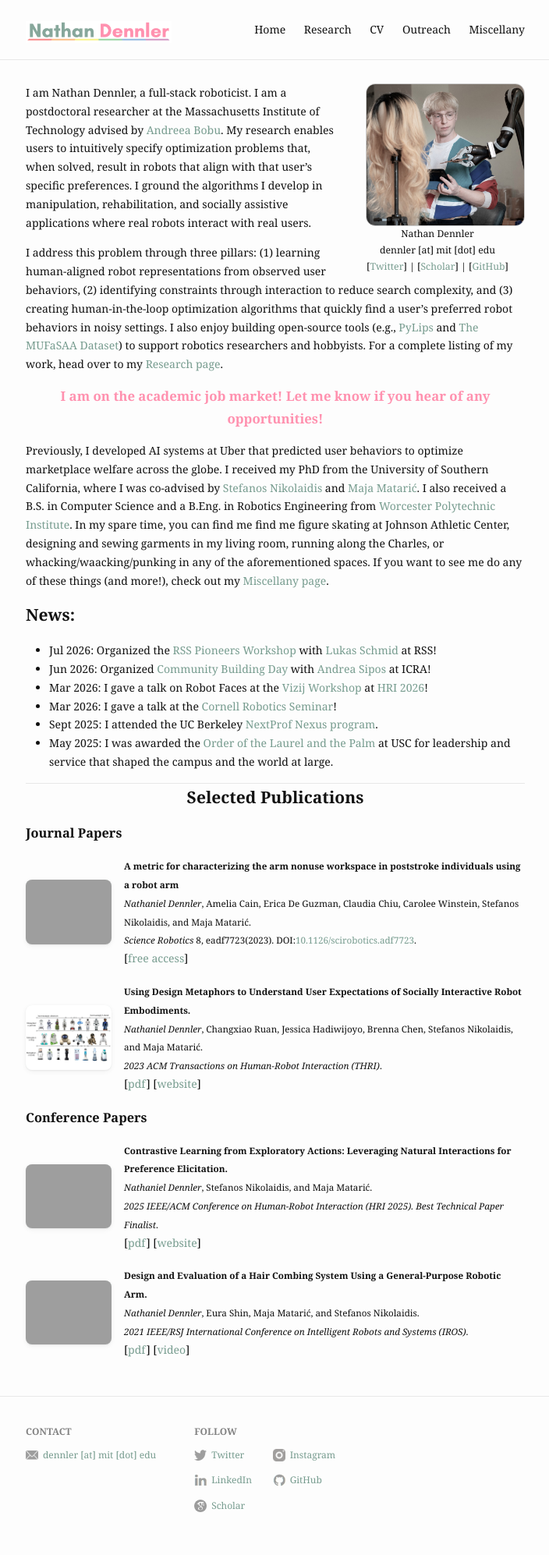
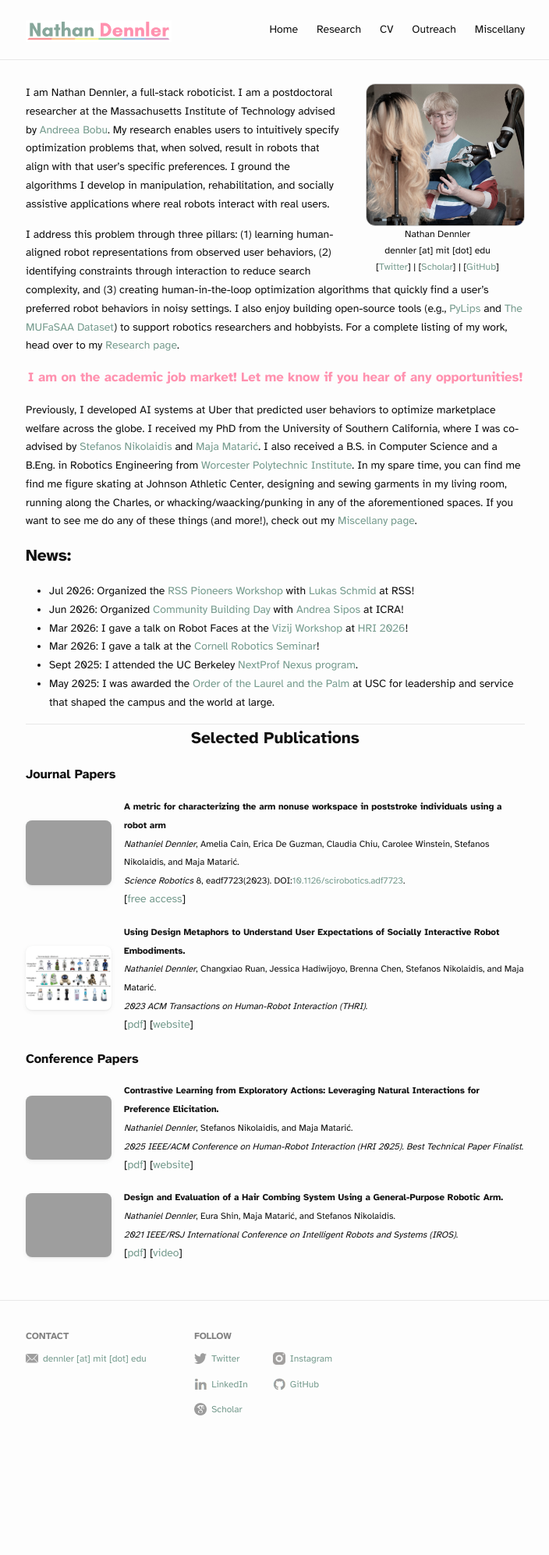
Before and after one commit to ndennler/ndennler.github.io, a Jekyll site: the page built from index.md, in a window 1280 px wide. Shown: the whole page at 78% size, without its empty margins (287-991 px from the left). Built offline with Jekyll 4.4.1, drawn with Linux system fonts in a browser that asks for light colours; after the commit the page ends 1870 px from its top, so only the background shows below that.

Commit message:
addresses font for mobile

```diff
--- a/assets/css/main.scss
+++ b/assets/css/main.scss
@@ -33,4 +33,4 @@ $on-laptop: 800px;
 }
 
 // Import partials from `sass_dir` (defaults to `_sass`)
-@import "base", "layout", "site", "work", "home", "blog", "post", "404";
+@import "fonts", "base", "layout", "site", "work", "home", "blog", "post", "404";
```
